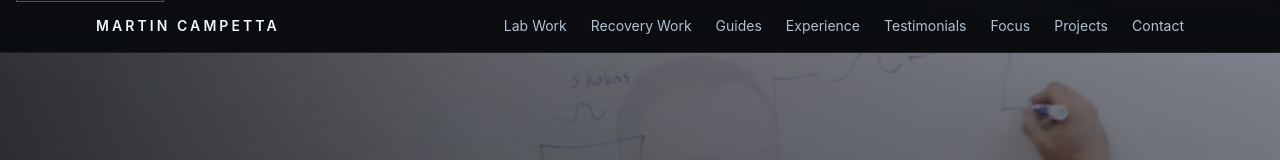
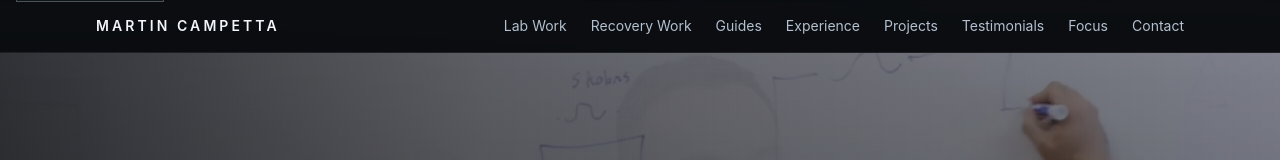
Before and after one commit to mcampetta/portfolio-site, a Next.js app: page / in a window 1280 px wide. Shown: the top 160 px of the page. Built offline with nearby package versions, Linux system fonts and the light colour scheme.

Commit message:
Reorder projects below experience

```diff
--- a/app/page.tsx
+++ b/app/page.tsx
@@ -17,9 +17,9 @@ export default function Home() {
       <RecoveryPracticeSection items={siteContent.recoveryPracticeVideos} />
       <EngineeringGuidesSection item={siteContent.engineeringGuide} />
       <ExperienceSection items={siteContent.experience} />
+      <ProjectsSection items={siteContent.projects} githubCta={siteContent.githubCta} />
       <TestimonialsSection items={siteContent.testimonials} />
       <FocusSection items={siteContent.skills} />
-      <ProjectsSection items={siteContent.projects} githubCta={siteContent.githubCta} />
       <ContactSection contact={siteContent.contact} />
     </>
   );
--- a/data/site.ts
+++ b/data/site.ts
@@ -58,9 +58,9 @@ export const siteContent = {
     { label: "Recovery Work", href: "#recovery-practice" },
     { label: "Guides", href: "#engineering-guides" },
     { label: "Experience", href: "#experience" },
+    { label: "Projects", href: "#projects" },
     { label: "Testimonials", href: "#testimonials" },
     { label: "Focus", href: "#focus" },
-    { label: "Projects", href: "#projects" },
     { label: "Contact", href: "#contact" },
   ],
   heroHighlights: [
```
